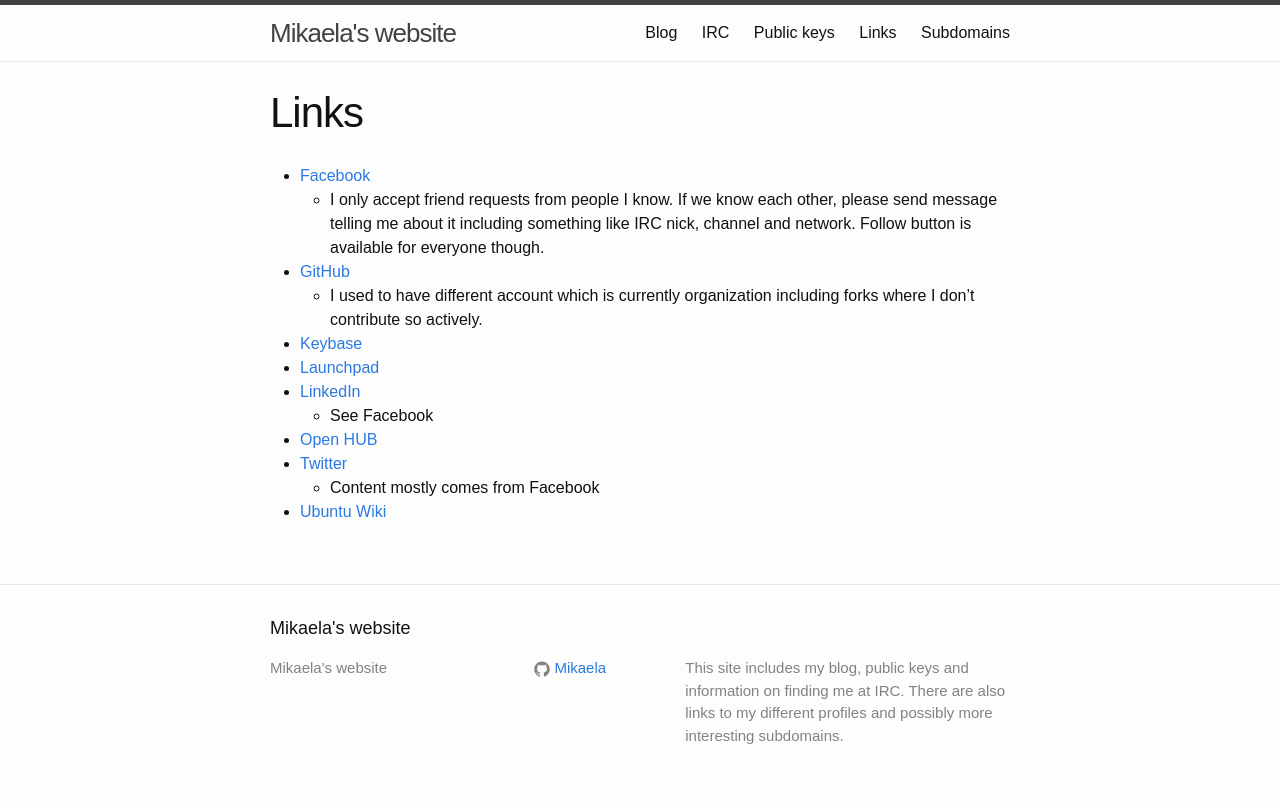
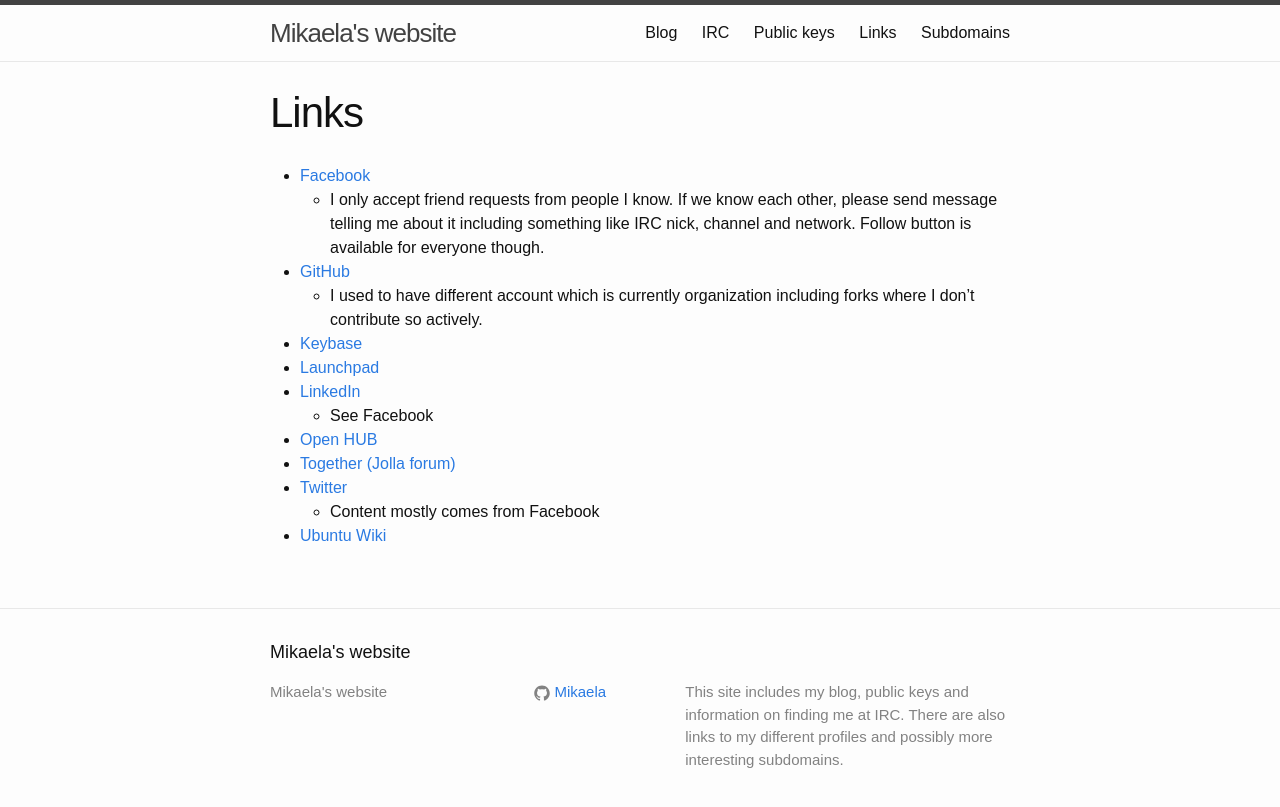
Before and after one commit to Mikaela/mikaela.github.io, a Jekyll site: the page built from pages/links.markdown, in a window 1280 px wide. Shown: the top 807 px of the page. Built offline with Jekyll 4.4.1, drawn with Linux system fonts in a browser that asks for light colours; Markdown is read by kramdown in place of the engine named in the settings.

Commit message:
links: add TJC

```diff
--- a/pages/links.markdown
+++ b/pages/links.markdown
@@ -17,6 +17,7 @@
 * [LinkedIn](https://fi.linkedin.com/in/ciblia)
     * See Facebook
 * [Open HUB](https://www.openhub.net/accounts/Mikaela)
+* [Together (Jolla forum)](https://together.jolla.com/users/6732/mikaela/)
 * [Twitter](https://twitter.com/Mkaysi)
     * Content mostly comes from Facebook
 * [Ubuntu Wiki](https://wiki.ubuntu.com/mikaela)
```
